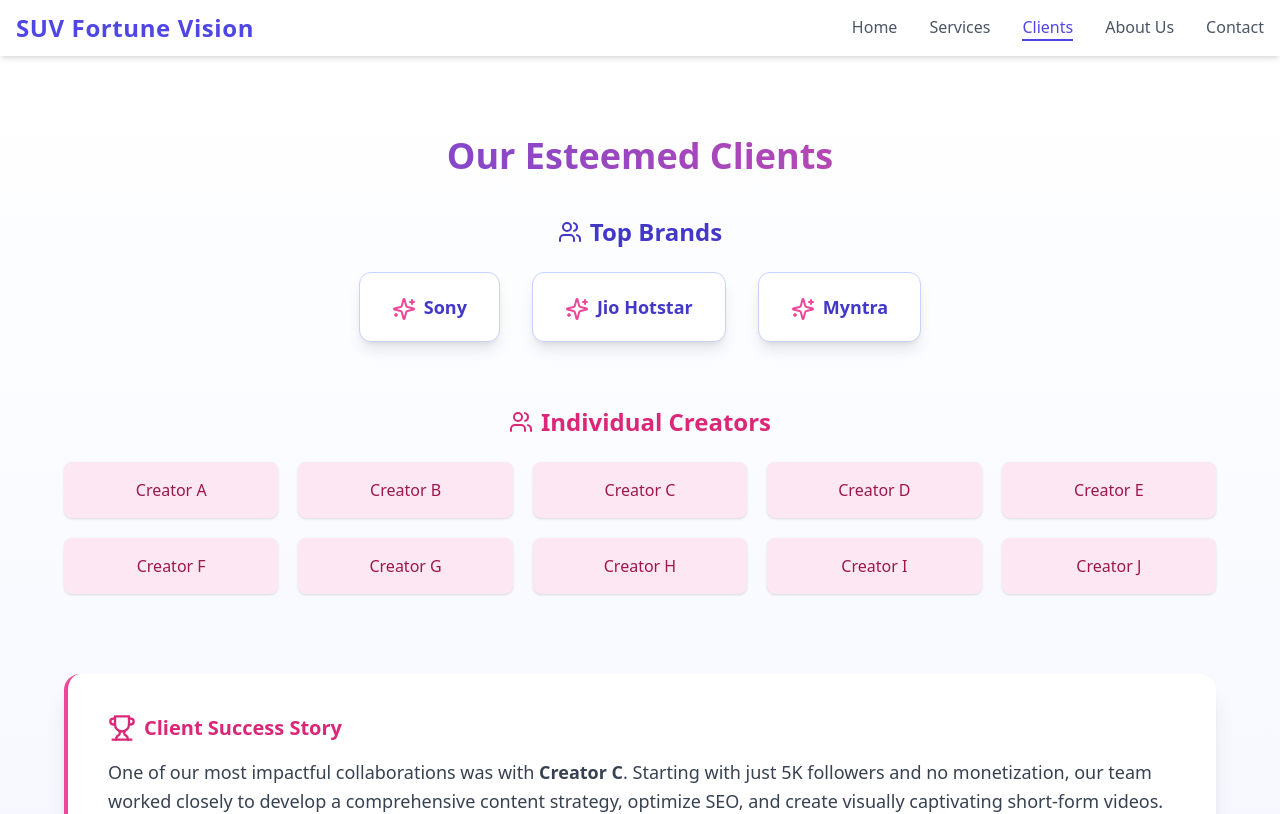
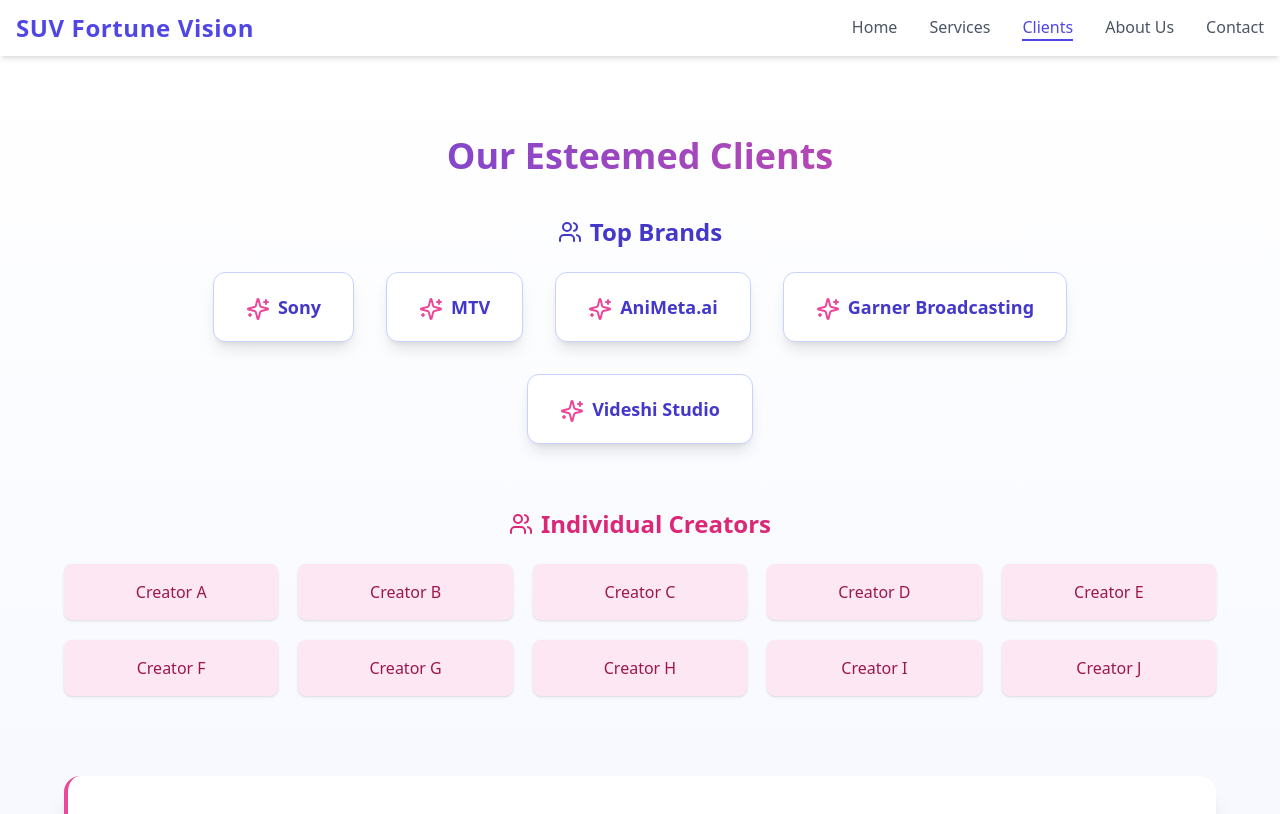
Before and after one commit to VijayVarma26/suv-fortune-vision, a React (Vite) app: page /clients in a window 1280 px wide. Shown: the top 814 px of the page. Built offline with nearby package versions, Linux system fonts and the light colour scheme; the HTML template or start-up script is replaced by a standard one.

Commit message:
Update topBrands list in Clients component with additional brands

```diff
--- a/src/pages/Clients.jsx
+++ b/src/pages/Clients.jsx
@@ -4,7 +4,7 @@
 import { LineChart, Line, XAxis, YAxis, Tooltip, ResponsiveContainer, CartesianGrid } from 'recharts';
 
 export default function Clients() {
-  const topBrands = ['Sony', 'Jio Hotstar', 'Myntra'];
+  const topBrands = ['Sony', 'MTV', 'AniMeta.ai', 'Garner Broadcasting', 'Videshi Studio'];
   const creators = [
     'Creator A',
     'Creator B',
```
